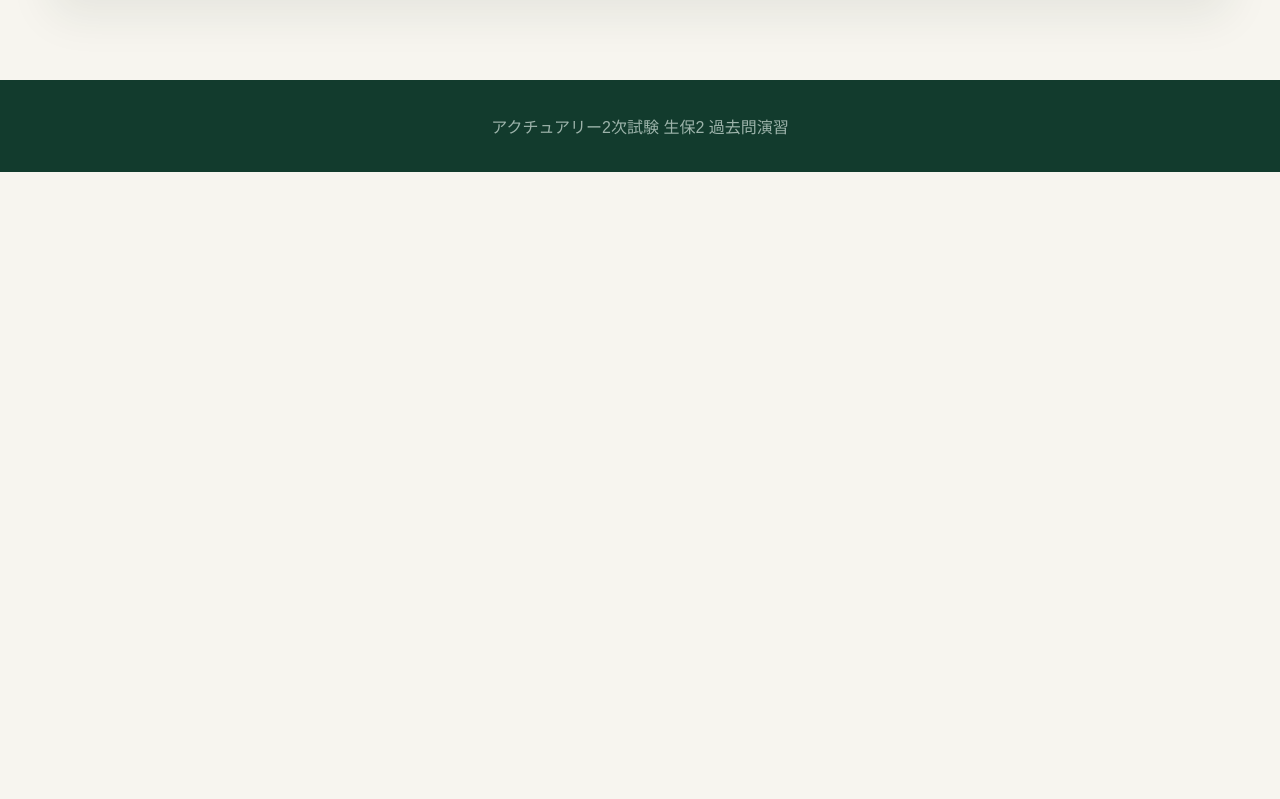
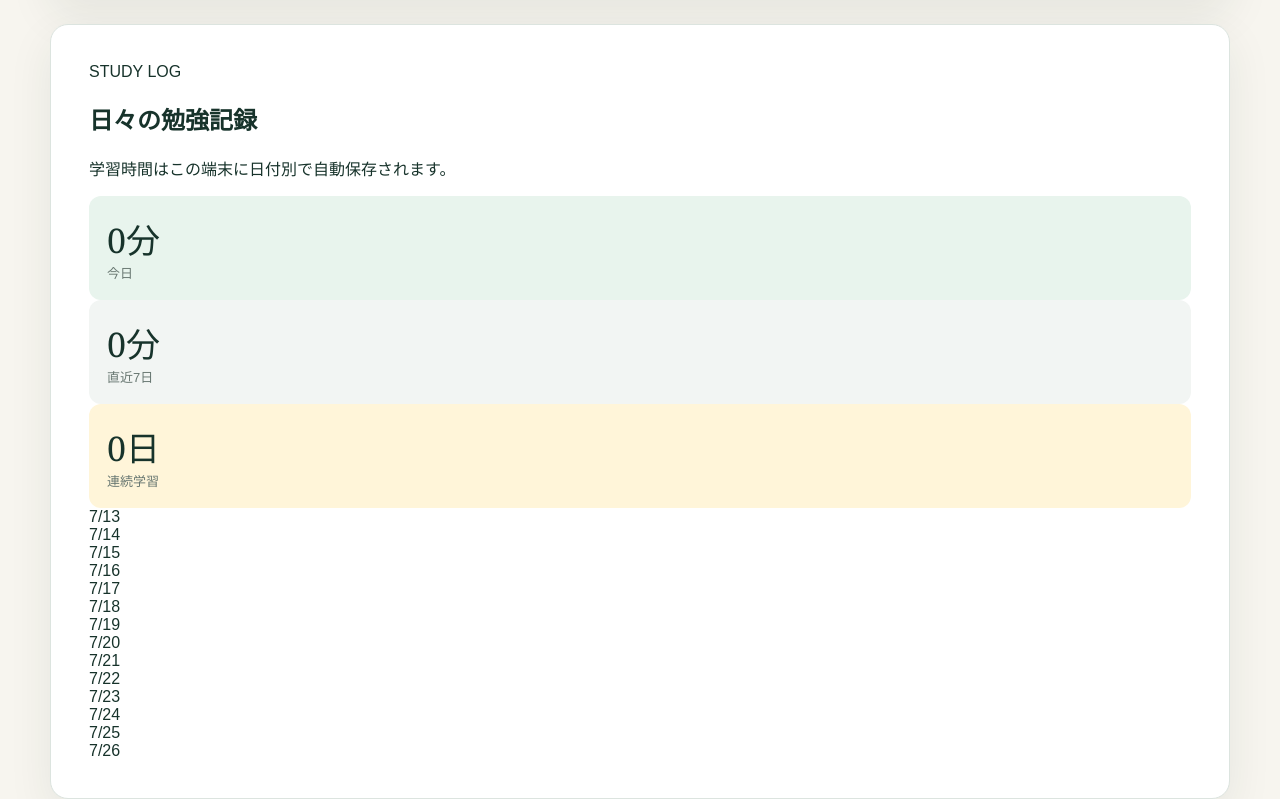
Before and after one commit to yoshi123027-del/actuary-app-seiho2, a Next.js app in the folder vercel/: page / in a window 1280 px wide. Shown: the part 1239-2038 px from the top of the page. Before the commit the page ends 1411 px from the top, so only its background shows below. Built offline with nearby package versions, Linux system fonts and the light colour scheme.

Commit message:
Persist daily study time in vercel/app/page.js

```diff
--- a/vercel/app/page.js
+++ b/vercel/app/page.js
@@ -34,6 +34,59 @@ function todayInJapan() {
     weekday,
     group: String(["月", "火", "水", "木", "金", "土", "日"].indexOf(weekday) + 1),
   };
+}
+
+function japanDateKey(timestamp = Date.now()) {
+  return new Intl.DateTimeFormat("sv-SE", {
+    timeZone: "Asia/Tokyo",
+    year: "numeric",
+    month: "2-digit",
+    day: "2-digit",
+  }).format(new Date(timestamp));
+}
+
+function addStudyInterval(dailySeconds, startTimestamp, endTimestamp) {
+  const next = { ...dailySeconds };
+  let cursor = Number(startTimestamp);
+  const end = Number(endTimestamp);
+  if (!Number.isFinite(cursor) || !Number.isFinite(end) || end <= cursor) return next;
+
+  while (cursor < end) {
+    const shifted = new Date(cursor + 9 * 60 * 60 * 1000);
+    const key = shifted.toISOString().slice(0, 10);
+    const nextMidnight = Date.UTC(
+      shifted.getUTCFullYear(),
+      shifted.getUTCMonth(),
+      shifted.getUTCDate() + 1,
+    ) - 9 * 60 * 60 * 1000;
+    const segmentEnd = Math.min(end, nextMidnight);
+    next[key] = (Number(next[key]) || 0) + (segmentEnd - cursor) / 1000;
+    cursor = segmentEnd;
+  }
+  return next;
+}
+
+function recentJapanDays(count, timestamp) {
+  const shifted = new Date(timestamp + 9 * 60 * 60 * 1000);
+  shifted.setUTCHours(0, 0, 0, 0);
+  return Array.from({ length: count }, (_, index) => {
+    const day = new Date(shifted.getTime() - (count - 1 - index) * 86400000);
+    return day.toISOString().slice(0, 10);
+  });
+}
+
+function formatClock(totalSeconds) {
+  const seconds = Math.max(0, Math.floor(totalSeconds || 0));
+  const hours = Math.floor(seconds / 3600);
+  const minutes = Math.floor((seconds % 3600) / 60);
+  const rest = seconds % 60;
+  return [hours, minutes, rest].map((value) => String(value).padStart(2, "0")).join(":");
+}
+
+function formatStudyDuration(totalSeconds) {
+  const minutes = Math.floor((totalSeconds || 0) / 60);
+  if (minutes < 60) return `${minutes}分`;
+  return `${Math.floor(minutes / 60)}時間${minutes % 60}分`;
 }
 
 function daysUntil(dateString) {
@@ -92,6 +145,64 @@ function useProgress(storageKey) {
   }));
 
   return { progress, rate, toggleReview };
+}
+
+function useStudyTimer(storageKey) {
+  const timerStorageKey = `${storageKey}_study_time_v1`;
+  const [dailySeconds, setDailySeconds] = useState({});
+  const [activeSince, setActiveSince] = useState(null);
+  const [ready, setReady] = useState(false);
+  const [now, setNow] = useState(0);
+
+  useEffect(() => {
+    const current = Date.now();
+    setNow(current);
+    try {
+      const saved = JSON.parse(localStorage.getItem(timerStorageKey) || "null");
+      if (saved && typeof saved === "object") {
+        setDailySeconds(saved.dailySeconds || {});
+        setActiveSince(Number.isFinite(saved.activeSince) ? saved.activeSince : null);
+      }
+    } catch {
+      // 壊れた保存値は無視する。
+    }
+    setReady(true);
+  }, [timerStorageKey]);
+
+  useEffect(() => {
+    if (!ready) return;
+    localStorage.setItem(timerStorageKey, JSON.stringify({ dailySeconds, activeSince }));
+  }, [activeSince, dailySeconds, ready, timerStorageKey]);
+
+  useEffect(() => {
+    if (!activeSince) return undefined;
+    const intervalId = setInterval(() => setNow(Date.now()), 1000);
+    return () => clearInterval(intervalId);
+  }, [activeSince]);
+
+  const displayedDailySeconds = useMemo(
+    () => activeSince && now ? addStudyInterval(dailySeconds, activeSince, now) : dailySeconds,
+    [activeSince, dailySeconds, now],
+  );
+
+  const toggle = () => {
+    const current = Date.now();
+    setNow(current);
+    if (activeSince) {
+      setDailySeconds((days) => addStudyInterval(days, activeSince, current));
+      setActiveSince(null);
+    } else {
+      setActiveSince(current);
+    }
+  };
+
+  return {
+    running: Boolean(activeSince),
+    toggle,
+    dailySeconds: displayedDailySeconds,
+    todaySeconds: displayedDailySeconds[japanDateKey(now || Date.now())] || 0,
+    now: now || Date.now(),
+  };
 }
 
 function Stat({ value, label, tone = "" }) {
@@ -222,6 +333,53 @@ function Dashboard({ questions, progress }) {
   );
 }
 
+function StudyHistory({ dailySeconds, now }) {
+  const days = recentJapanDays(14, now);
+  const lastSeven = days.slice(-7);
+  const todayKey = days[days.length - 1];
+  const todaySeconds = Number(dailySeconds[todayKey]) || 0;
+  const weeklySeconds = lastSeven.reduce((sum, key) => sum + (Number(dailySeconds[key]) || 0), 0);
+  const maxSeconds = Math.max(60, ...days.map((key) => Number(dailySeconds[key]) || 0));
+
+  const streakDays = recentJapanDays(366, now);
+  let streak = 0;
+  let cursor = streakDays.length - 1;
+  if ((Number(dailySeconds[streakDays[cursor]]) || 0) === 0) cursor -= 1;
+  while (cursor >= 0 && (Number(dailySeconds[streakDays[cursor]]) || 0) > 0) {
+    streak += 1;
+    cursor -= 1;
+  }
+
+  return (
+    <section className="surface study-history">
+      <div className="section-title">
+        <div><span>STUDY LOG</span><h2>日々の勉強記録</h2></div>
+        <p>学習時間はこの端末に日付別で自動保存されます。</p>
+      </div>
+      <div className="study-summary">
+        <Stat value={formatStudyDuration(todaySeconds)} label="今日" tone="green" />
+        <Stat value={formatStudyDuration(weeklySeconds)} label="直近7日" />
+        <Stat value={`${streak}日`} label="連続学習" tone="yellow" />
+      </div>
+      <div className="study-chart" aria-label="過去14日間の勉強時間">
+        {days.map((key) => {
+          const seconds = Number(dailySeconds[key]) || 0;
+          const height = seconds ? Math.max(8, seconds / maxSeconds * 100) : 2;
+          const date = new Date(`${key}T00:00:00+09:00`);
+          const label = `${date.getMonth() + 1}/${date.getDate()}`;
+          return (
+            <div className="study-bar-column" key={key} title={`${key}: ${formatStudyDuration(seconds)}`}>
+              <span className="study-bar-value">{seconds >= 60 ? `${Math.floor(seconds / 60)}m` : ""}</span>
+              <div className="study-bar-track"><div className="study-bar" style={{ height: `${height}%` }} /></div>
+              <span className="study-bar-label">{label}</span>
+            </div>
+          );
+        })}
+      </div>
+    </section>
+  );
+}
+
 function ShokenStudy({ rows }) {
   const options = ["所見の習得方法", "2025年度", "2024年度", "2023年度", "2022年度", "2021年度", "2020年度", "2019年度", "2018年度"];
   const [selected, setSelected] = useState(options[0]);
@@ -271,8 +429,8 @@ export default function Home() {
   const [currentId, setCurrentId] = useState("");
   const [filters, setFilters] = useState({ chapter: "", type: "", year: "", keyword: "" });
   const [loadingError, setLoadingError] = useState("");
-  const [timer, setTimer] = useState({ running: false, started: 0, accumulated: 0 });
   const { progress, rate, toggleReview } = useProgress(appConfig.storageKey);
+  const studyTimer = useStudyTimer(appConfig.storageKey);
   const today = todayInJapan();
 
   useEffect(() => {
@@ -296,12 +454,6 @@ export default function Home() {
       .catch(() => setShoken([]));
   }, []);
 
-  useEffect(() => {
-    if (!timer.running) return undefined;
-    const id = setInterval(() => setTimer((value) => ({ ...value })), 1000);
-    return () => clearInterval(id);
-  }, [timer.running]);
-
   const filtered = useMemo(() => questions.filter((q) => {
     const keyword = filters.keyword.trim().toLowerCase();
     return (!filters.chapter || q.章 === filters.chapter)
@@ -315,8 +467,6 @@ export default function Home() {
     return grouped.length ? grouped : questions;
   }, [questions, today.group]);
 
-  const elapsed = timer.accumulated + (timer.running ? Math.max(0, Date.now() - timer.started) : 0);
-  const timerText = new Date(elapsed).toISOString().slice(11, 19);
   const examDays = daysUntil(appConfig.examDate);
 
   const openQuestion = (id, targetMenu) => {
@@ -345,11 +495,10 @@ export default function Home() {
             </section>
             <section className="surface"><h2>学習ダッシュボード</h2><Dashboard questions={questions} progress={progress} /></section>
             <section className="surface timer">
-              <div><span>今日の勉強時間</span><strong>{timerText}</strong></div>
-              <button onClick={() => setTimer((value) => value.running
-                ? { running: false, started: 0, accumulated: value.accumulated + Date.now() - value.started }
-                : { ...value, running: true, started: Date.now() })}>{timer.running ? "学習終了" : "学習開始"}</button>
+              <div><span>今日の勉強時間</span><strong>{formatClock(studyTimer.todaySeconds)}</strong></div>
+              <button onClick={studyTimer.toggle}>{studyTimer.running ? "学習終了" : "学習開始"}</button>
             </section>
+            <StudyHistory dailySeconds={studyTimer.dailySeconds} now={studyTimer.now} />
           </>
         )}
 
```
